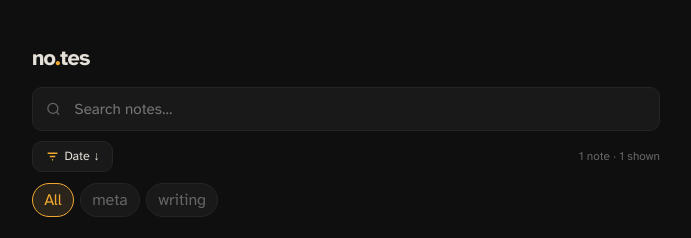
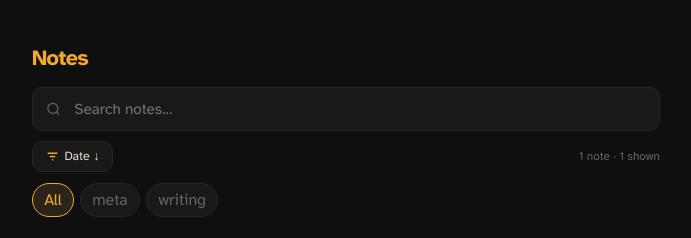
Before and after one commit to samar1h/notes, a Jekyll site: the page built from index.html, in a window 1280 px wide. Shown: the top 238 px of the page, without its empty margins (294-985 px from the left). Built offline with Jekyll 4.4.1, drawn with Linux system fonts in a browser that asks for light colours.

Commit message:
Update index.html

```diff
--- a/index.html
+++ b/index.html
@@ -3,7 +3,7 @@ layout: base
 title: Notes
 ---
 <header class="app-header">
-  <span class="app-title">no<em>.</em>tes</span>
+  <span class="app-title"><em>Notes</em></span>
 </header>
 
 <div class="search-wrap">
```
